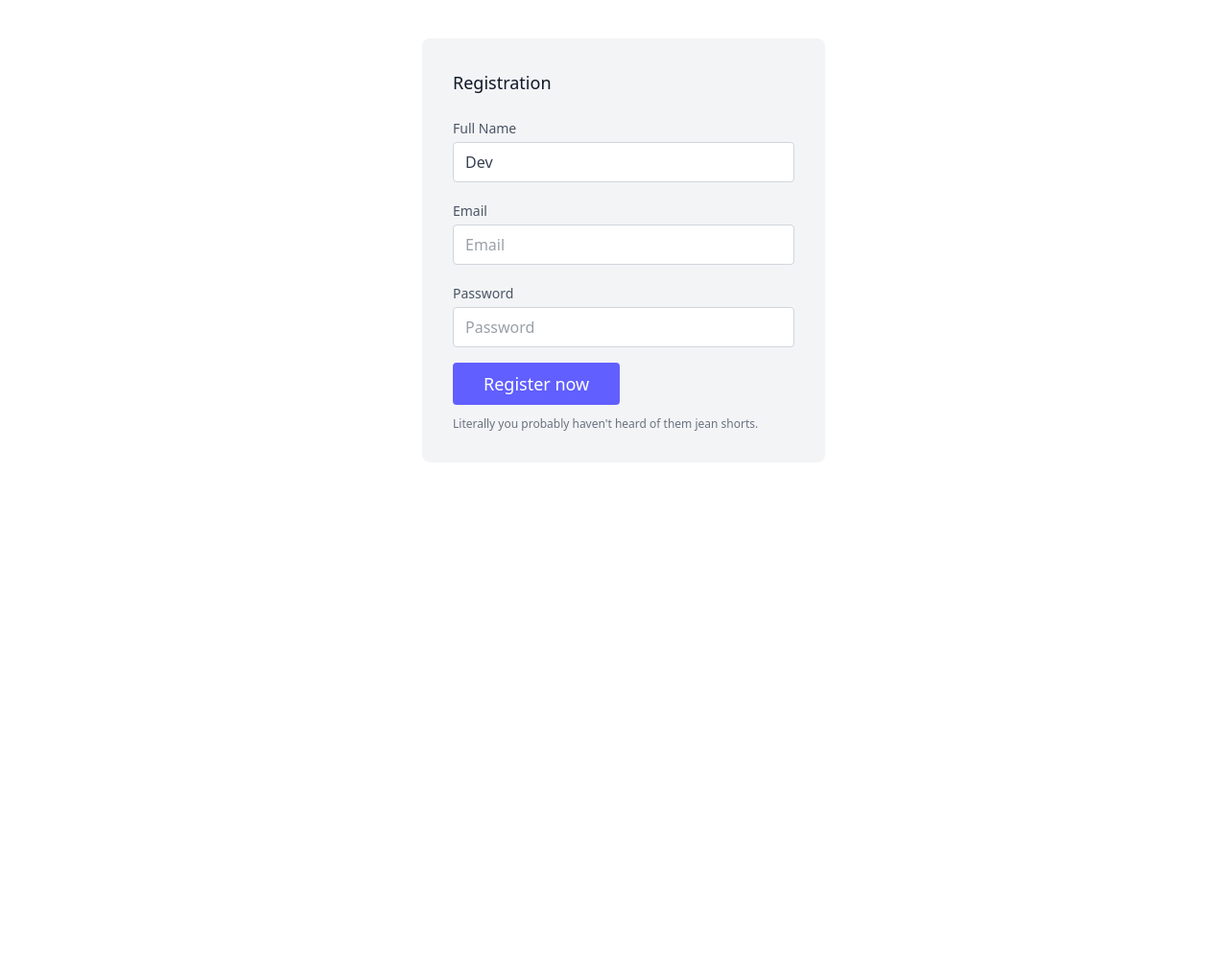
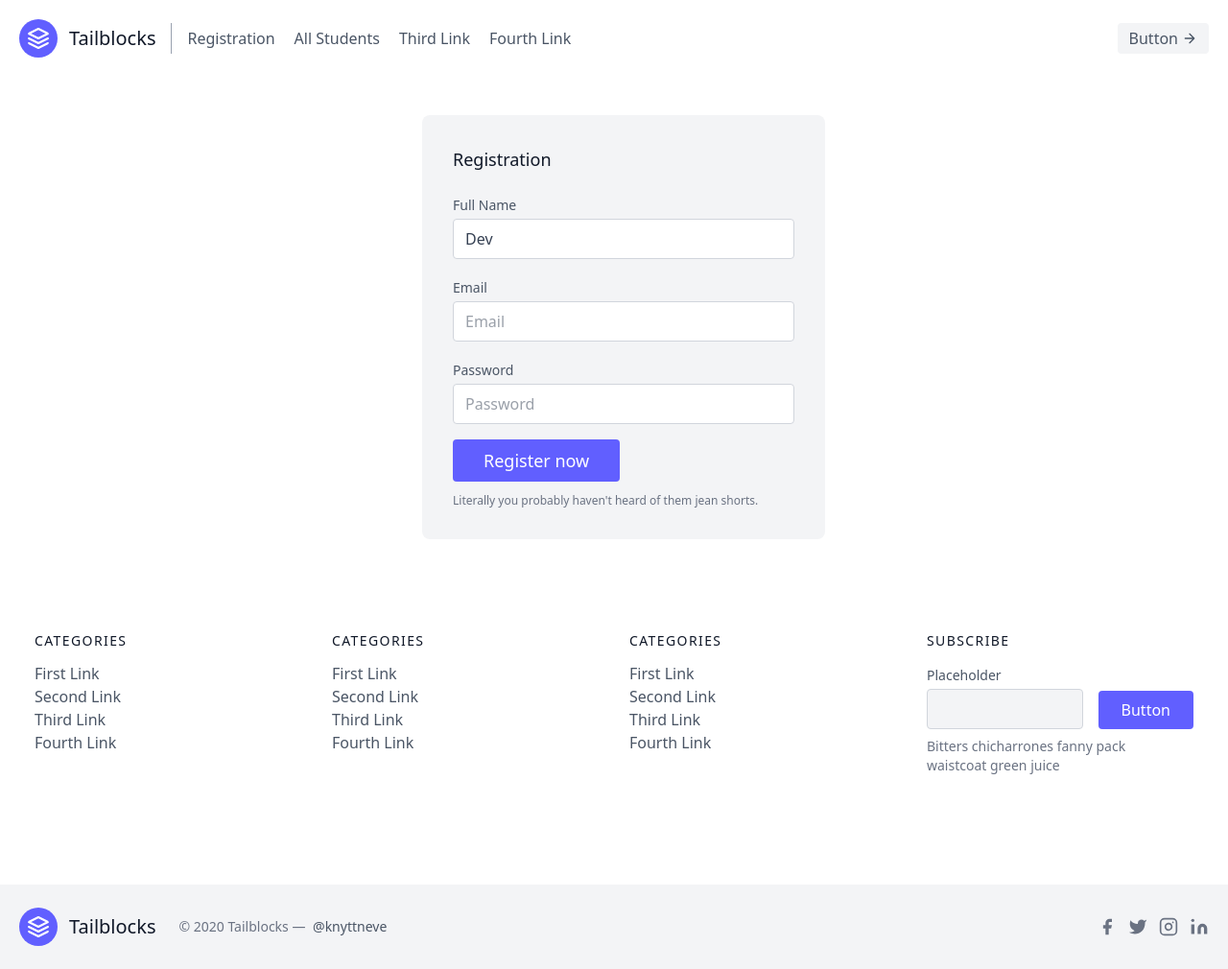
Before and after one commit to DEVENDRA-5470/PROJECT-BATCH-82, a Flask app: page / in a window 1280 px wide. Shown: the whole page at 96% size. Before the commit the page ends 449 px from the top, so only its background shows below. Run offline with Flask 3, Linux system fonts and the light colour scheme.

Commit message:
auto backup Thu Sep 18 04:50:40 UTC 2025

```diff
--- a/Flask/third-project/app.py
+++ b/Flask/third-project/app.py
@@ -16,7 +16,7 @@ def stu_reg():
                     values=(full_name,email,password)
                     cursor.execute(query,values)
                     conn.commit()
-                    return "Data added successfully"
+                    return redirect(url_for('get_all_stu'))
         except Exception as e:
              print("Error :",e)
         finally:
@@ -45,4 +45,23 @@ def get_all_stu():
     return render_template("all_stu.html",users=user)
 
 
+# Delete data
+
+@app.route('/delete/<int:id>')
+def delete_stu(id):
+    print(id)
+    try:
+        conn=get_connection(DB_NAME)
+        cur=conn.cursor()
+        query=f"DELETE FROM STUDENTS WHERE SID={id}"
+        cur.execute(query)
+        conn.commit()
+        return redirect(url_for('get_all_stu'))
+    except Exception as e:
+         print(e)
+    return f"Data not deleted"
+
+
+
+
 app.run(debug=True)
--- /dev/null
+++ b/Flask/third-project/templates/base.html
@@ -0,0 +1,145 @@
+<!DOCTYPE html>
+<html lang="en">
+<head>
+    <meta charset="UTF-8">
+    <meta name="viewport" content="width=device-width, initial-scale=1.0">
+    <title>Document</title>
+    <script src="https://cdn.jsdelivr.net/npm/@tailwindcss/browser@4"></script>
+
+</head>
+<body>
+      <header class="text-gray-600 body-font">
+  <div class="container mx-auto flex flex-wrap p-5 flex-col md:flex-row items-center">
+    <a class="flex title-font font-medium items-center text-gray-900 mb-4 md:mb-0">
+      <svg xmlns="http://www.w3.org/2000/svg" fill="none" stroke="currentColor" stroke-linecap="round" stroke-linejoin="round" stroke-width="2" class="w-10 h-10 text-white p-2 bg-indigo-500 rounded-full" viewBox="0 0 24 24">
+        <path d="M12 2L2 7l10 5 10-5-10-5zM2 17l10 5 10-5M2 12l10 5 10-5"></path>
+      </svg>
+      <span class="ml-3 text-xl">Tailblocks</span>
+    </a>
+    <nav class="md:mr-auto md:ml-4 md:py-1 md:pl-4 md:border-l md:border-gray-400	flex flex-wrap items-center text-base justify-center">
+      <a href="{{url_for('stu_reg')}}" class="mr-5 hover:text-gray-900">Registration</a>
+      <a href="{{url_for('get_all_stu')}}" class="mr-5 hover:text-gray-900">All Students</a>
+      <a class="mr-5 hover:text-gray-900">Third Link</a>
+      <a class="mr-5 hover:text-gray-900">Fourth Link</a>
+    </nav>
+    <button class="inline-flex items-center bg-gray-100 border-0 py-1 px-3 focus:outline-none hover:bg-gray-200 rounded text-base mt-4 md:mt-0">Button
+      <svg fill="none" stroke="currentColor" stroke-linecap="round" stroke-linejoin="round" stroke-width="2" class="w-4 h-4 ml-1" viewBox="0 0 24 24">
+        <path d="M5 12h14M12 5l7 7-7 7"></path>
+      </svg>
+    </button>
+  </div>
+</header>
+
+{% block content %}
+
+{% endblock content %}
+
+    <footer class="text-gray-600 body-font">
+  <div class="container px-5 py-24 mx-auto">
+    <div class="flex flex-wrap md:text-left text-center order-first">
+      <div class="lg:w-1/4 md:w-1/2 w-full px-4">
+        <h2 class="title-font font-medium text-gray-900 tracking-widest text-sm mb-3">CATEGORIES</h2>
+        <nav class="list-none mb-10">
+          <li>
+            <a class="text-gray-600 hover:text-gray-800">First Link</a>
+          </li>
+          <li>
+            <a class="text-gray-600 hover:text-gray-800">Second Link</a>
+          </li>
+          <li>
+            <a class="text-gray-600 hover:text-gray-800">Third Link</a>
+          </li>
+          <li>
+            <a class="text-gray-600 hover:text-gray-800">Fourth Link</a>
+          </li>
+        </nav>
+      </div>
+      <div class="lg:w-1/4 md:w-1/2 w-full px-4">
+        <h2 class="title-font font-medium text-gray-900 tracking-widest text-sm mb-3">CATEGORIES</h2>
+        <nav class="list-none mb-10">
+          <li>
+            <a class="text-gray-600 hover:text-gray-800">First Link</a>
+          </li>
+          <li>
+            <a class="text-gray-600 hover:text-gray-800">Second Link</a>
+          </li>
+          <li>
+            <a class="text-gray-600 hover:text-gray-800">Third Link</a>
+          </li>
+          <li>
+            <a class="text-gray-600 hover:text-gray-800">Fourth Link</a>
+          </li>
+        </nav>
+      </div>
+      <div class="lg:w-1/4 md:w-1/2 w-full px-4">
+        <h2 class="title-font font-medium text-gray-900 tracking-widest text-sm mb-3">CATEGORIES</h2>
+        <nav class="list-none mb-10">
+          <li>
+            <a class="text-gray-600 hover:text-gray-800">First Link</a>
+          </li>
+          <li>
+            <a class="text-gray-600 hover:text-gray-800">Second Link</a>
+          </li>
+          <li>
+            <a class="text-gray-600 hover:text-gray-800">Third Link</a>
+          </li>
+          <li>
+            <a class="text-gray-600 hover:text-gray-800">Fourth Link</a>
+          </li>
+        </nav>
+      </div>
+      <div class="lg:w-1/4 md:w-1/2 w-full px-4">
+        <h2 class="title-font font-medium text-gray-900 tracking-widest text-sm mb-3">SUBSCRIBE</h2>
+        <div class="flex xl:flex-nowrap md:flex-nowrap lg:flex-wrap flex-wrap justify-center items-end md:justify-start">
+          <div class="relative w-40 sm:w-auto xl:mr-4 lg:mr-0 sm:mr-4 mr-2">
+            <label for="footer-field" class="leading-7 text-sm text-gray-600">Placeholder</label>
+            <input type="text" id="footer-field" name="footer-field" class="w-full bg-gray-100 bg-opacity-50 rounded border border-gray-300 focus:bg-transparent focus:ring-2 focus:ring-indigo-200 focus:border-indigo-500 text-base outline-none text-gray-700 py-1 px-3 leading-8 transition-colors duration-200 ease-in-out">
+          </div>
+          <button class="lg:mt-2 xl:mt-0 flex-shrink-0 inline-flex text-white bg-indigo-500 border-0 py-2 px-6 focus:outline-none hover:bg-indigo-600 rounded">Button</button>
+        </div>
+        <p class="text-gray-500 text-sm mt-2 md:text-left text-center">Bitters chicharrones fanny pack
+          <br class="lg:block hidden">waistcoat green juice
+        </p>
+      </div>
+    </div>
+  </div>
+  <div class="bg-gray-100">
+    <div class="container px-5 py-6 mx-auto flex items-center sm:flex-row flex-col">
+      <a class="flex title-font font-medium items-center md:justify-start justify-center text-gray-900">
+        <svg xmlns="http://www.w3.org/2000/svg" fill="none" stroke="currentColor" stroke-linecap="round" stroke-linejoin="round" stroke-width="2" class="w-10 h-10 text-white p-2 bg-indigo-500 rounded-full" viewBox="0 0 24 24">
+          <path d="M12 2L2 7l10 5 10-5-10-5zM2 17l10 5 10-5M2 12l10 5 10-5"></path>
+        </svg>
+        <span class="ml-3 text-xl">Tailblocks</span>
+      </a>
+      <p class="text-sm text-gray-500 sm:ml-6 sm:mt-0 mt-4">© 2020 Tailblocks —
+        <a href="https://twitter.com/knyttneve" rel="noopener noreferrer" class="text-gray-600 ml-1" target="_blank">@knyttneve</a>
+      </p>
+      <span class="inline-flex sm:ml-auto sm:mt-0 mt-4 justify-center sm:justify-start">
+        <a class="text-gray-500">
+          <svg fill="currentColor" stroke-linecap="round" stroke-linejoin="round" stroke-width="2" class="w-5 h-5" viewBox="0 0 24 24">
+            <path d="M18 2h-3a5 5 0 00-5 5v3H7v4h3v8h4v-8h3l1-4h-4V7a1 1 0 011-1h3z"></path>
+          </svg>
+        </a>
+        <a class="ml-3 text-gray-500">
+          <svg fill="currentColor" stroke-linecap="round" stroke-linejoin="round" stroke-width="2" class="w-5 h-5" viewBox="0 0 24 24">
+            <path d="M23 3a10.9 10.9 0 01-3.14 1.53 4.48 4.48 0 00-7.86 3v1A10.66 10.66 0 013 4s-4 9 5 13a11.64 11.64 0 01-7 2c9 5 20 0 20-11.5a4.5 4.5 0 00-.08-.83A7.72 7.72 0 0023 3z"></path>
+          </svg>
+        </a>
+        <a class="ml-3 text-gray-500">
+          <svg fill="none" stroke="currentColor" stroke-linecap="round" stroke-linejoin="round" stroke-width="2" class="w-5 h-5" viewBox="0 0 24 24">
+            <rect width="20" height="20" x="2" y="2" rx="5" ry="5"></rect>
+            <path d="M16 11.37A4 4 0 1112.63 8 4 4 0 0116 11.37zm1.5-4.87h.01"></path>
+          </svg>
+        </a>
+        <a class="ml-3 text-gray-500">
+          <svg fill="currentColor" stroke="currentColor" stroke-linecap="round" stroke-linejoin="round" stroke-width="0" class="w-5 h-5" viewBox="0 0 24 24">
+            <path stroke="none" d="M16 8a6 6 0 016 6v7h-4v-7a2 2 0 00-2-2 2 2 0 00-2 2v7h-4v-7a6 6 0 016-6zM2 9h4v12H2z"></path>
+            <circle cx="4" cy="4" r="2" stroke="none"></circle>
+          </svg>
+        </a>
+      </span>
+    </div>
+  </div>
+</footer>
+</body>
+</html>
--- a/Flask/third-project/templates/stu_reg.html
+++ b/Flask/third-project/templates/stu_reg.html
@@ -1,12 +1,7 @@
-<!DOCTYPE html>
-<html lang="en">
-<head>
-    <meta charset="UTF-8">
-    <meta name="viewport" content="width=device-width, initial-scale=1.0">
-    <title>Document</title>
-    <script src="https://cdn.jsdelivr.net/npm/@tailwindcss/browser@4"></script>
-</head>
-<body>
+{% extends "base.html" %}
+
+{% block content %}
+
     <section class="text-gray-600 body-font mt-10 ml-110">
 
     <form method="POST">
@@ -33,5 +28,4 @@
     </form>
   </div>
 </section>
-</body>
-</html>
+{% endblock content %}
```
Also changed, not shown: Flask/third-project/templates/all_stu.html (+10 -15 lines), 1 other file.
